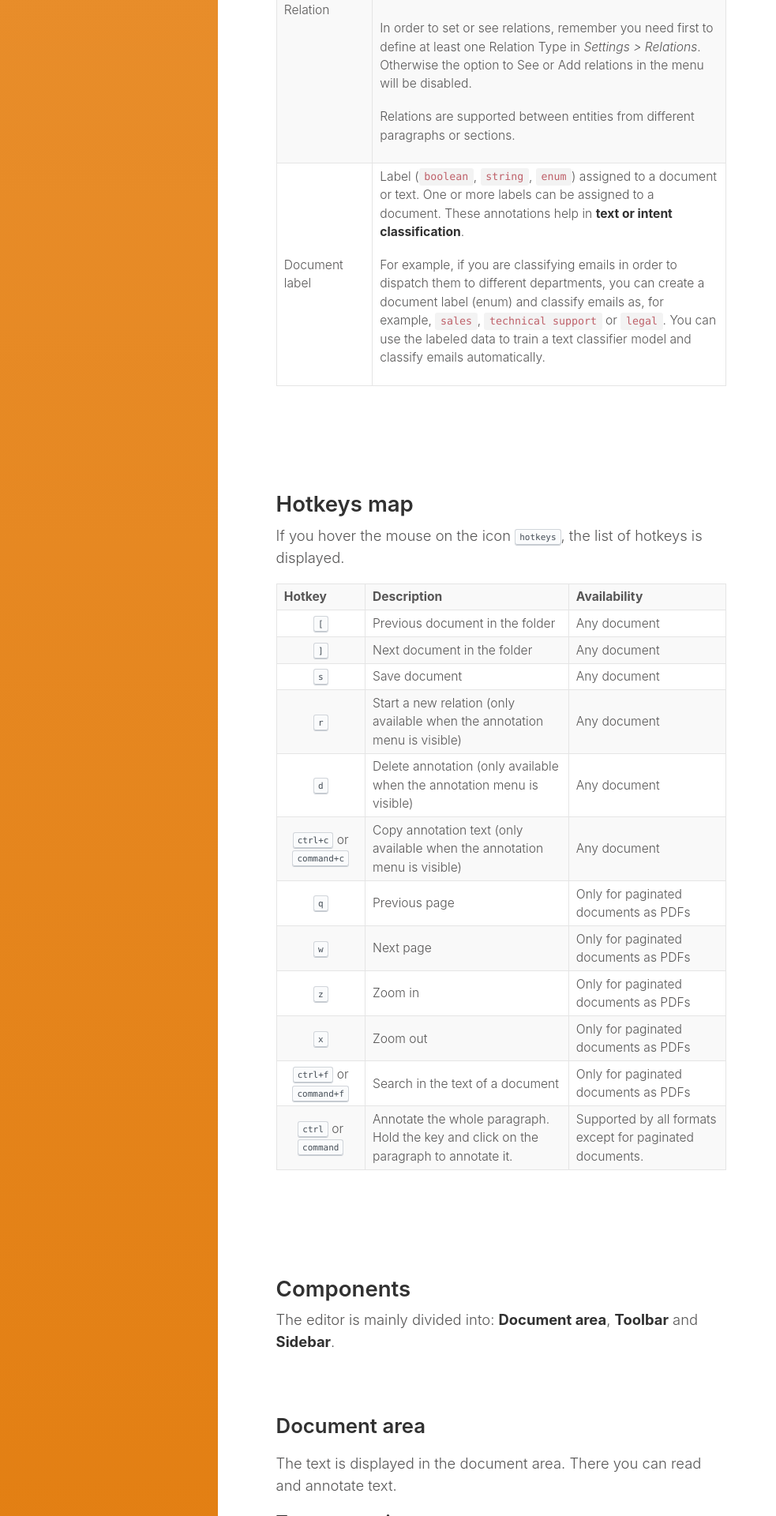
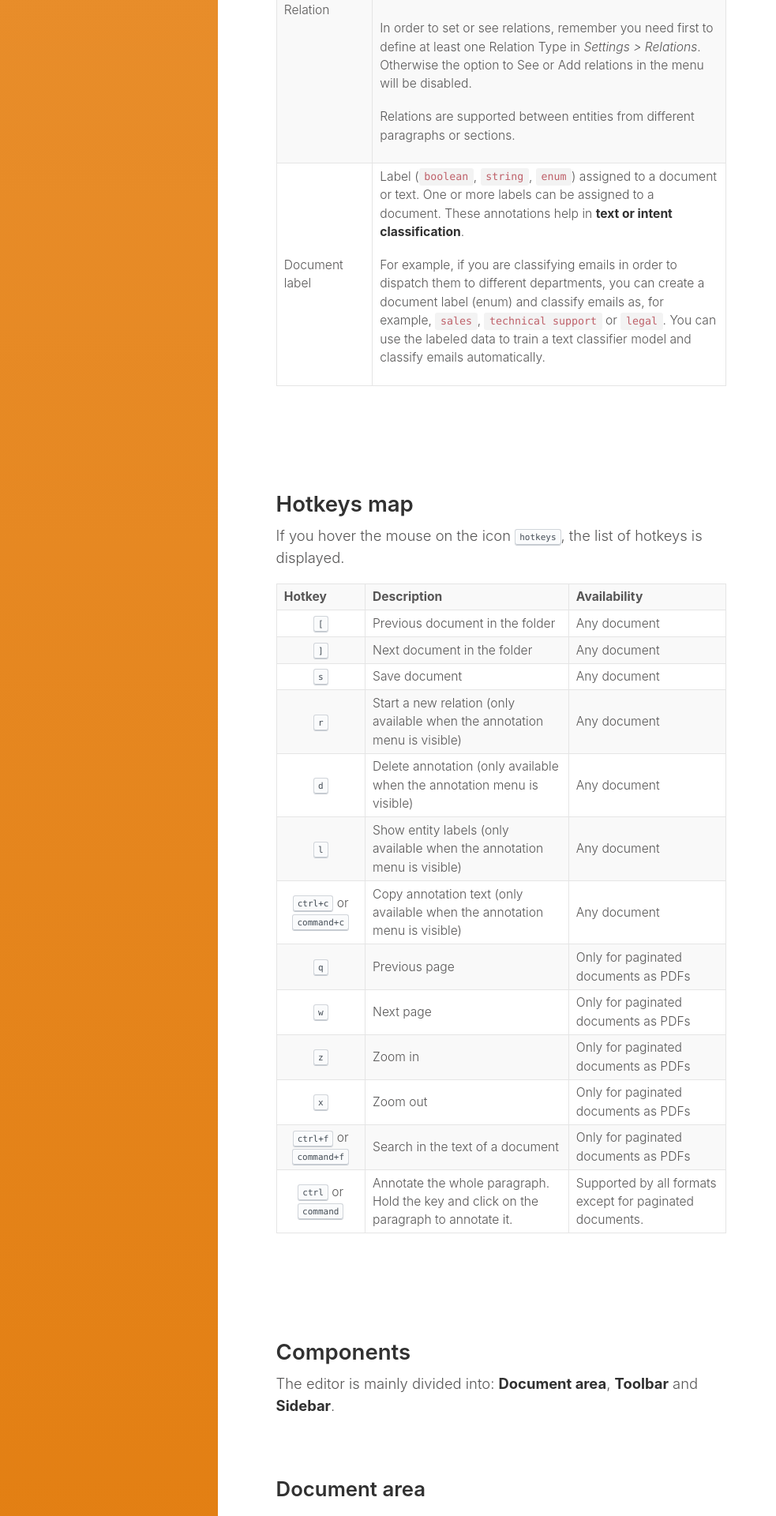
Before and after one commit to tagtogorg/tagtog-doc, a Jekyll site: the page built from webeditor.md, in a window 1280 px wide. Shown: the part 3080-5000 px from the top of the page at 79% size, without its empty margins (0-983 px from the left). Built offline with Jekyll 4.4.1, drawn with Linux system fonts in a browser that asks for light colours; nearby versions of some CDN libraries.

```diff
--- a/webeditor.md
+++ b/webeditor.md
@@ -100,6 +100,11 @@ toc: true
       <tr>
         <td class="centered"><kbd>d</kbd></td>
         <td>Delete annotation (only available when the annotation menu is visible)</td>
+        <td>Any document</td>
+      </tr>
+      <tr>
+        <td class="centered"><kbd>l</kbd></td>
+        <td>Show entity labels (only available when the annotation menu is visible)</td>
         <td>Any document</td>
       </tr>
       <tr>
```
Also changed, not shown: updates.md (+2 -0 lines).
